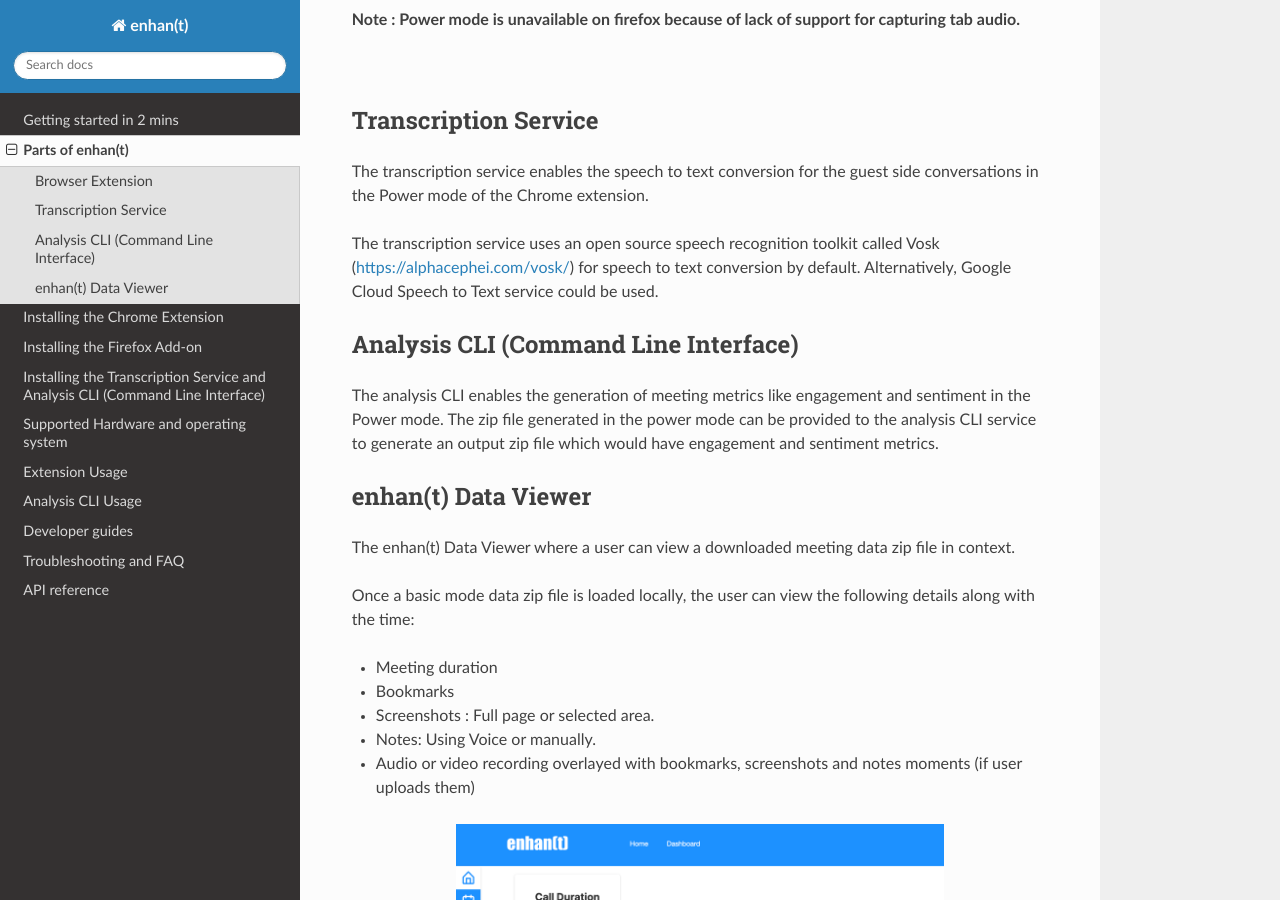
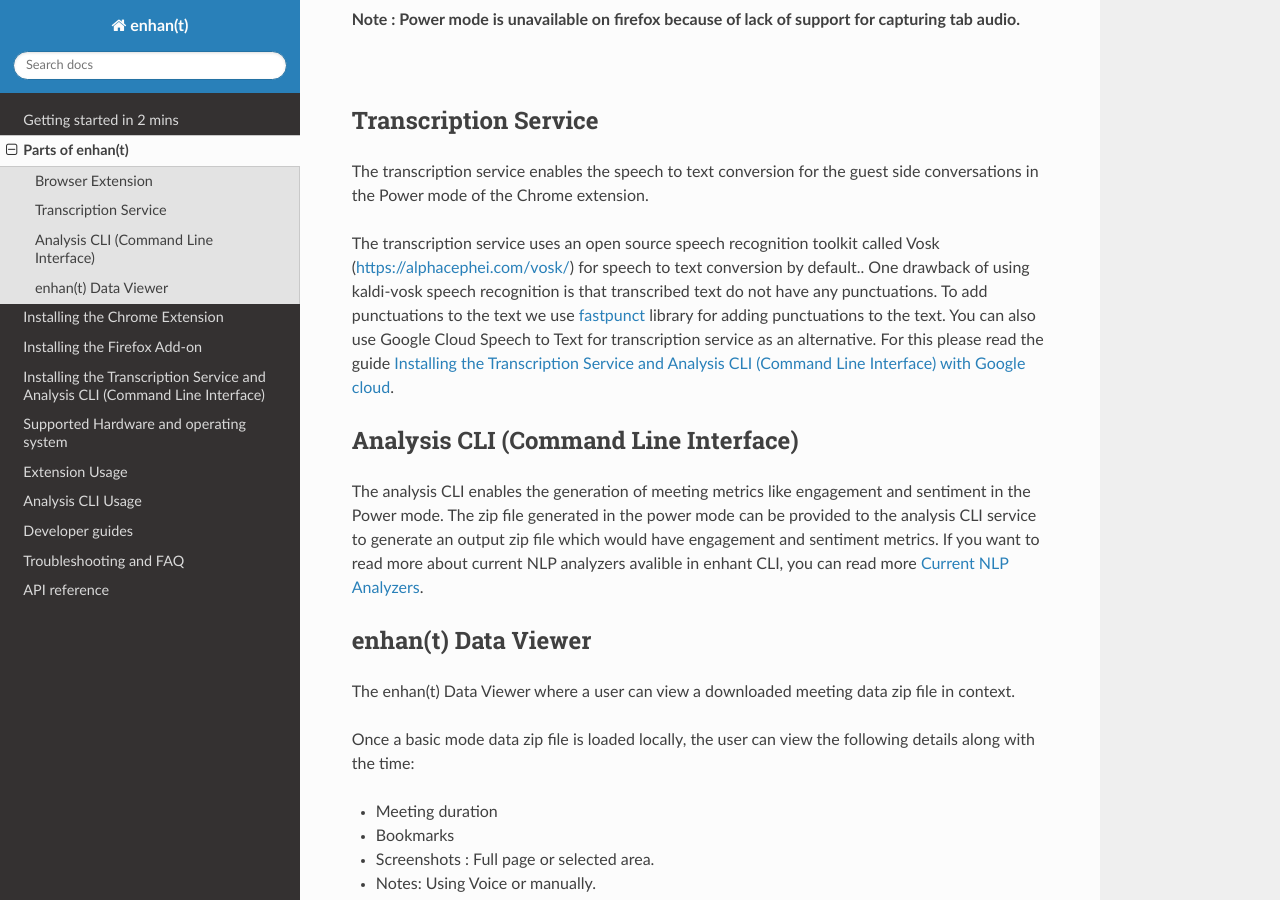
Before and after one commit to keplerlab/enhant, a Sphinx documentation site: the page built from docs/source/parts_of_enhant.rst, in a window 1280 px wide and 900 px high, scrolled down 1132 px. Built offline with Sphinx 7.4.7 and the Read the Docs theme 2.0.0, drawn with Linux system fonts in a browser that asks for light colours.

Commit message:
updated documentation

```diff
--- a/docs/source/developer_guides.rst
+++ b/docs/source/developer_guides.rst
@@ -10,3 +10,4 @@
       How to use custom transcription service <developer_guides/how_to_use_custom_transcription_service>
       How to add or subtract NLP analyzer <developer_guides/architecture_nlp_analyzer>
       How to build documentation from source <developer_guides/build_docs_from_source>
+      How to use Google cloud for Speech to text in enhant cli <developer_guides/use_google_cloud_for_speech_to_text_cli>
--- /dev/null
+++ b/docs/source/developer_guides/use_google_cloud_for_speech_to_text_cli.rst
@@ -0,0 +1,53 @@
+
+.. _use_google_cloud_for_speech_to_text_cli:
+
+Installing the Transcription Service and Analysis CLI (Command Line Interface) with Google cloud
+=================================================================================================
+
+The transcription service and analysis CLI enables the Power mode in the Chrome extension to work. It enables guest side transcription, provides engagement, sentiment and interrogatives.
+
+**Note : Power mode is unavailable on firefox because of lack of support for capturing tab audio.**
+
+The transcription service and the analysis CLI can be installed as a Docker compose application.
+To install both as application using docker application follow these instructions:
+
+#.  Make sure you have Docker installed on your system. If not, go to https://docs.docker.com/get-docker/ and follow the instructions there to get started with Docker.
+
+#.  Make sure you have Git installed. If not, go to https://www.atlassian.com/git/tutorials/install-git and follow the instructions there.
+
+#.  You can find the enhan(t) project on Github at https://github.com/keplerlab/enhant. Clone the repository by running the following git clone command on your terminal::
+
+        git clone https://github.com/keplerlab/enhant.git
+
+    On **Windows** to prevent line ending issues clone using this command instead::
+
+        git clone  https://github.com/keplerlab/enhant.git --config core.autocrlf=false
+
+#.  Next, to have locally trusted development certificates we need to install mkcert. Please follow the installation instructions :ref:`certificate_for_localhost` for detailed instructions
+#.  Now go to the cloned ‘enhant’ directory and then run go to certificates directory.::
+
+        $ cd certificates-and-credentials
+
+#.  Run following to create the certificates.::
+
+        $ mkcert -key-file key.pem -cert-file cert.pem localhost 127.0.0.1 ::1
+
+#.  Change your directory to your cloned repo.
+
+#.  To use Google cloud for speech to text, you need to register for google
+    speech to text API, download the google cloud service credentials file on your system
+    and copy it into folder **<repo_folder>/certificates-and-credentials** folder
+    additionally rename file as *google_credential_file.json*.
+
+#.  Start Docker containers::
+
+
+        cd /path/to/enhant-repo/
+        docker-compose -f docker-compose-google-cloud.yml up
+
+
+#.  To Stop Docker containers, Open terminal and run the following commands::
+
+
+        cd <path-to-repo> //you need to be in your repo folder
+        docker-compose -f docker-compose-google-cloud.yml down
--- a/docs/source/parts_of_enhant.rst
+++ b/docs/source/parts_of_enhant.rst
@@ -66,9 +66,12 @@
 guest side conversations in the Power mode of the Chrome extension.
 
 The transcription service uses an open source speech recognition toolkit
-called Vosk (https://alphacephei.com/vosk/) for speech to text
-conversion by default. Alternatively, Google Cloud Speech to Text
-service could be used.
+called Vosk (https://alphacephei.com/vosk/) for speech to text conversion by default..
+One drawback of using  kaldi-vosk speech recognition is that transcribed
+text do not have any punctuations. To add punctuations to the text we use
+`fastpunct <https://github.com/notAI-tech/fastPunct>`_ library for adding punctuations
+to the text. You can also use Google Cloud Speech to Text for transcription service as an alternative.
+For this please read the guide :ref:`use_google_cloud_for_speech_to_text_cli`.
 
 Analysis CLI (Command Line Interface)
 -------------------------------------
@@ -77,6 +80,8 @@
 engagement and sentiment in the Power mode. The zip file generated in
 the power mode can be provided to the analysis CLI service to generate
 an output zip file which would have engagement and sentiment metrics.
+If you want to read more about current NLP analyzers avalible in enhant CLI,
+you can read more :ref:`current-nlp-analyzers`.
 
 enhan(t) Data Viewer
 ----------------------------
```
Also changed, not shown: docs/source/developer_guides/architecture_nlp_analyzer.rst (+8 -1 lines).
